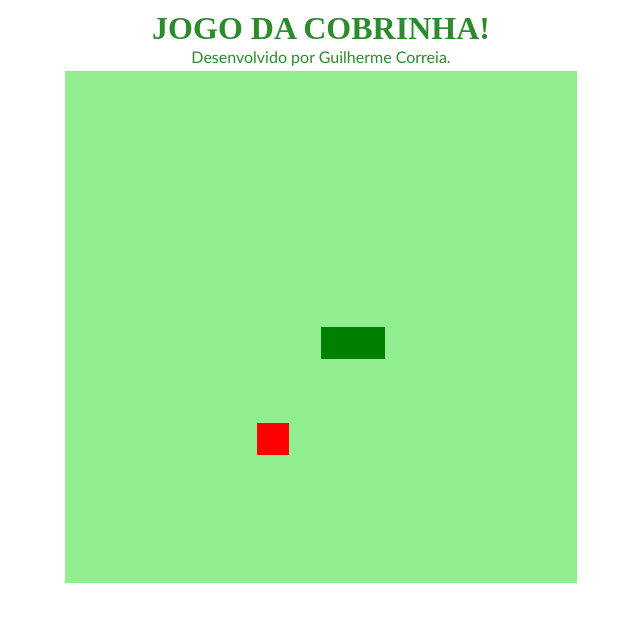
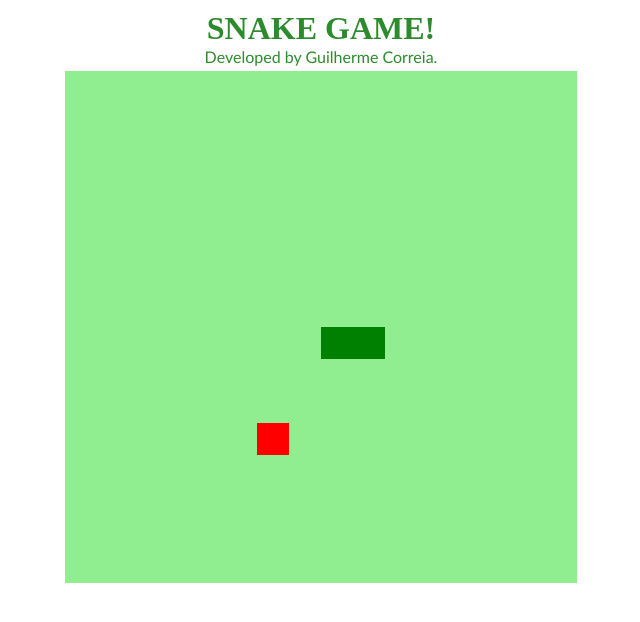
Before and after one commit to guicorreia07/jogo-da-cobrinha, a plain HTML site: page index.html in a window 1280 px wide. Shown: the whole page, without its empty margins (319-959 px from the left). Drawn offline with Linux system fonts and the light colour scheme.

Commit message:
change language

```diff
--- a/index.html
+++ b/index.html
@@ -9,8 +9,8 @@
     <title>Snake Game</title>
 </head>
 <body>
-    <h1 class="name-game">JOGO DA COBRINHA!</h1>
-    <p class="information">Desenvolvido por Guilherme Correia.</p>
+    <h1 class="name-game">SNAKE GAME!</h1>
+    <p class="information">Developed by Guilherme Correia.</p>
     <canvas id="snake" width="512px" height="512px"></canvas>
 </body>
 </html>
--- a/script.js
+++ b/script.js
@@ -47,7 +47,7 @@ function iniciarJogo(){
     for(i = 1; i < snake.length; i++){
         if(snake[0].x == snake[i].x && snake[0].y == snake[i].y){
             clearInterval(jogo);
-            alert("Fim de jogo, aperte F5 para recarregar a página.")
+            alert("End of game, F5 to refresh the page.")
         }
     }
 
```
